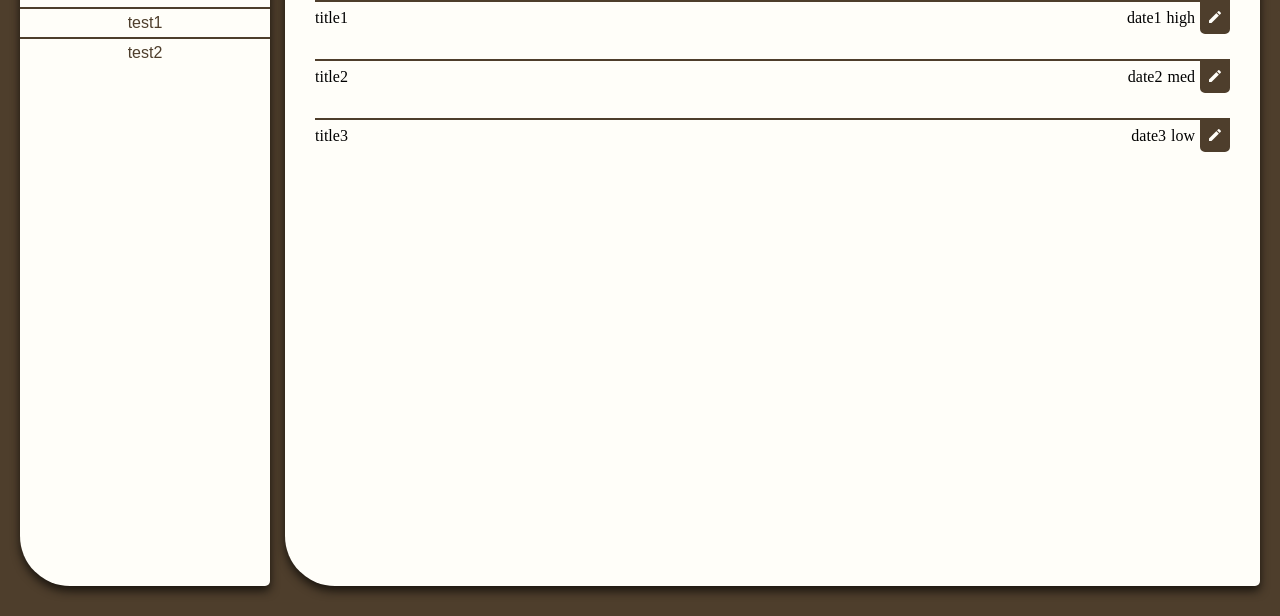
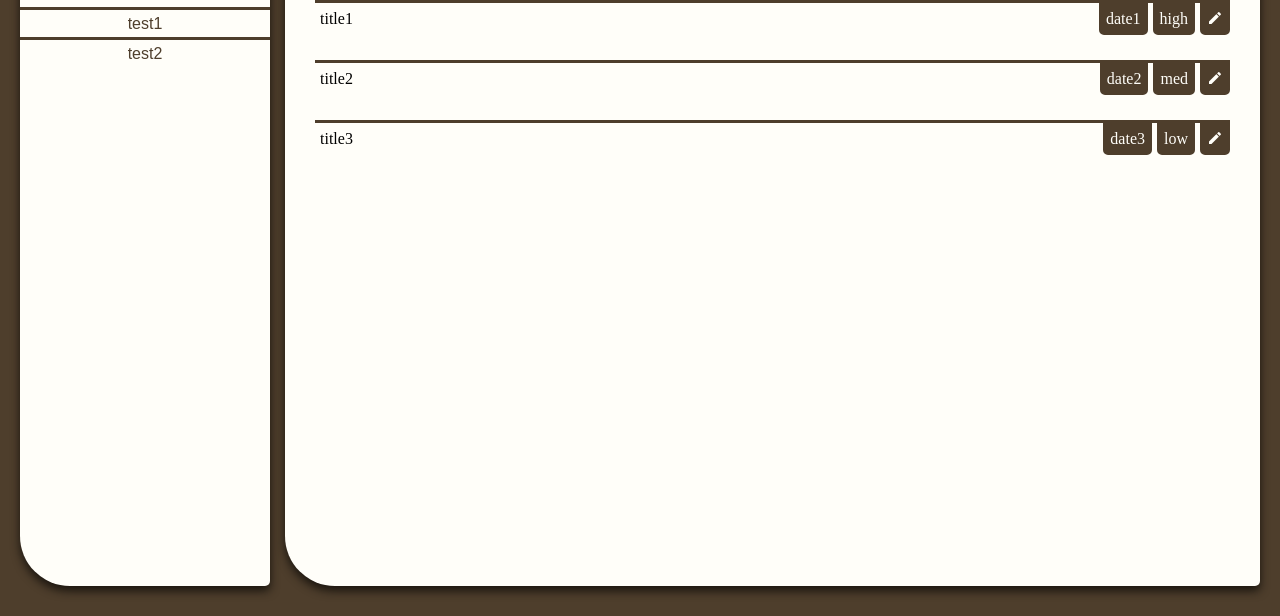
Before and after one commit to KevinV0212/todo-list, a website built with webpack: page dist/index.html in a window 1280 px wide. Shown: the part 184-800 px from the top of the page. Built offline with nearby package versions, Linux system fonts and the light colour scheme.

Commit message:
basic styling done

```diff
--- a/src/style.css
+++ b/src/style.css
@@ -35,6 +35,7 @@ button {
     cursor: pointer;
 
 }
+
 button:hover {
     background-color: var(--white-space);
     color:var(--background);
@@ -112,7 +113,7 @@ header {
     background: none;
     color: var(--background);
     border:none;
-    border-top:2px solid var(--background);
+    border-top:3px solid var(--background);
 }
 
 .nav-btn:hover {
@@ -128,7 +129,6 @@ header {
 }
 
 .list-header {
-    padding: 0 10px 0px 10px;
     display:grid;
     grid-template-columns: auto auto 1fr;
 
@@ -176,7 +176,7 @@ header {
 .item {
     position: relative;
 
-    border-top: 2px solid var(--background);
+    border-top: 3px solid var(--background);
 
     display: grid;
     grid-template-columns: 1fr auto auto auto;
@@ -188,13 +188,23 @@ header {
 
 .item .title{
     flex:1;
+    padding: 5px;
 }
 
+.item .dueDate,
+.item .priority,
 .item .edit-btn {
     padding: 5px;
 
     border:2px solid var(--background);
     border-radius: 0 0 5px 5px;
+}
+
+
+.item .dueDate,
+.item .priority {
+    background-color: var(--background);
+    color: var(--white-space);
 }
 
 .item .desc {
```
Also changed, not shown: 1 other file.
